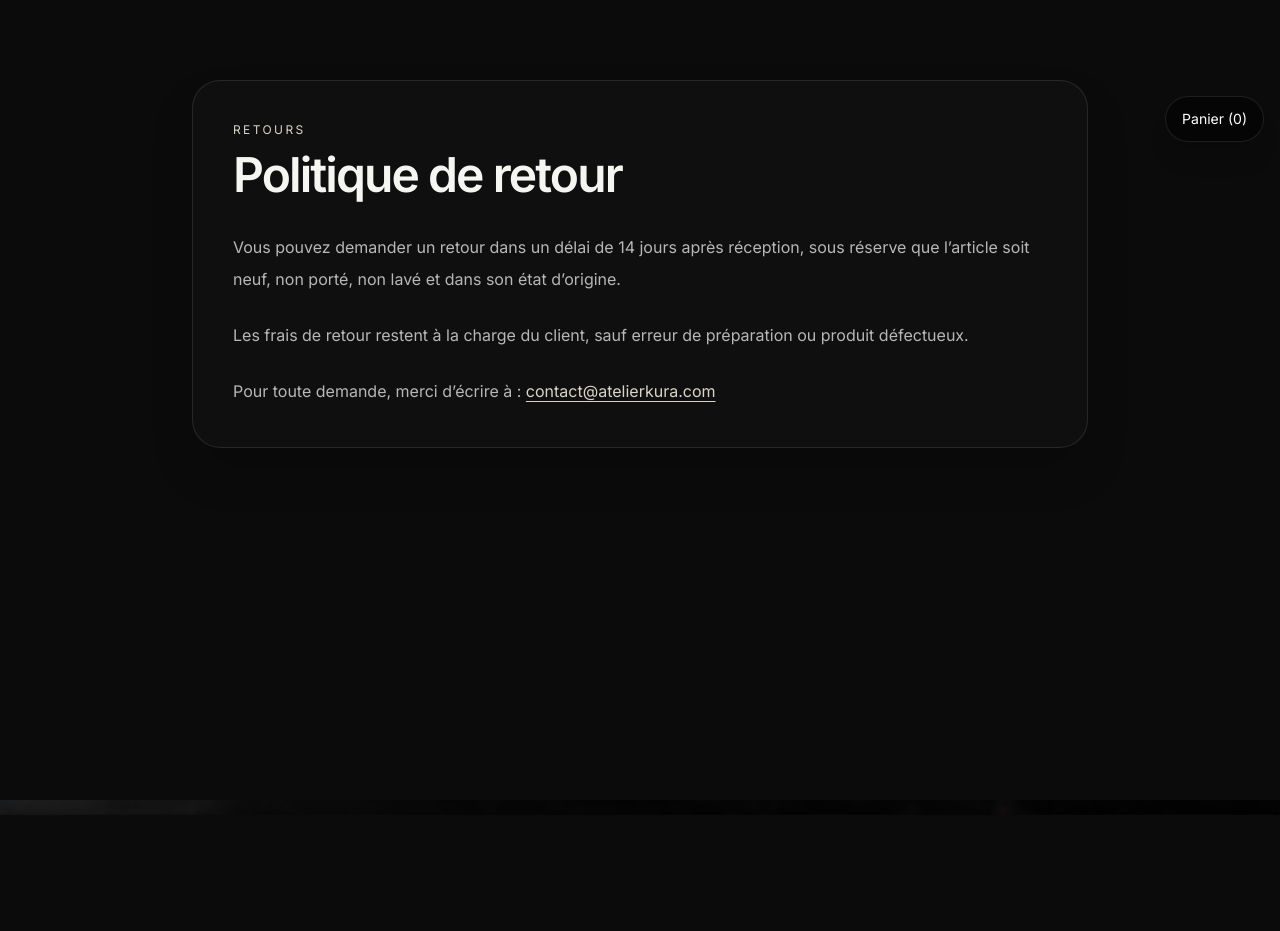
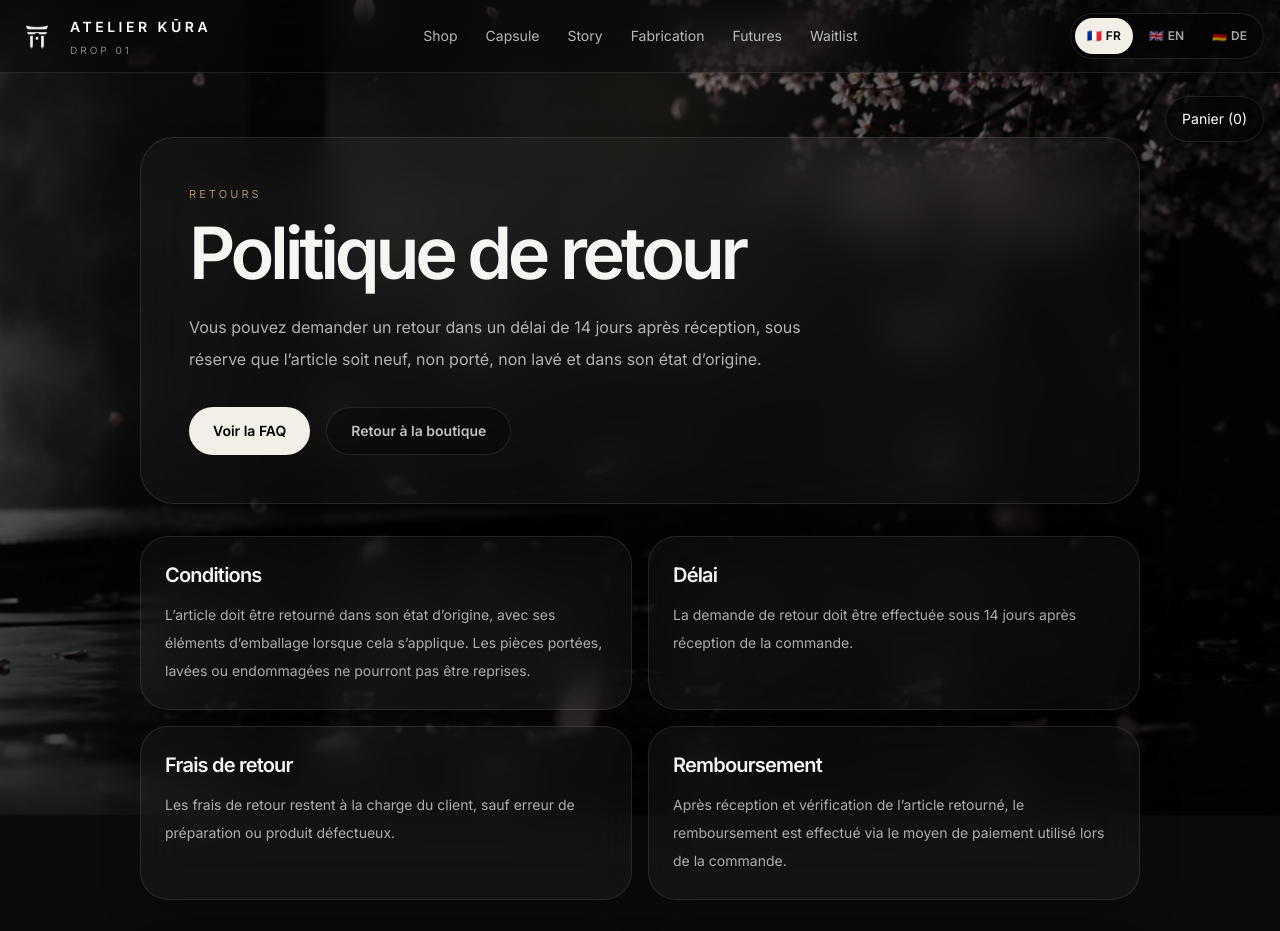
Before and after one commit to alexis54230nancy-boop/atelier-kura, a Next.js app: page /retours in a window 1280 px wide. Shown: the top 931 px of the page. Before the commit the page ends 800 px from the top, so only its background shows below. Built offline with nearby package versions, Linux system fonts and the light colour scheme.

Commit message:
add multilingual returns page

```diff
--- a/app/retours/page.tsx
+++ b/app/retours/page.tsx
@@ -1,39 +1,191 @@
+"use client";
+
+import Link from "next/link";
+import Navbar from "../../components/Navbar";
+import Footer from "../../components/Footer";
+import { useI18n } from "../../components/LanguageProvider";
+
 export default function RetoursPage() {
+  const { language } = useI18n();
+
+  const copy = {
+    eyebrow: {
+      fr: "Retours",
+      en: "Returns",
+      de: "Retouren",
+    },
+    title: {
+      fr: "Politique de retour",
+      en: "Return policy",
+      de: "Rückgaberichtlinie",
+    },
+    intro: {
+      fr: "Vous pouvez demander un retour dans un délai de 14 jours après réception, sous réserve que l’article soit neuf, non porté, non lavé et dans son état d’origine.",
+      en: "You can request a return within 14 days of receipt, provided that the item is new, unworn, unwashed and in its original condition.",
+      de: "Du kannst innerhalb von 14 Tagen nach Erhalt eine Rückgabe anfragen, sofern der Artikel neu, ungetragen, ungewaschen und im Originalzustand ist.",
+    },
+    conditionTitle: {
+      fr: "Conditions",
+      en: "Conditions",
+      de: "Bedingungen",
+    },
+    conditionText: {
+      fr: "L’article doit être retourné dans son état d’origine, avec ses éléments d’emballage lorsque cela s’applique. Les pièces portées, lavées ou endommagées ne pourront pas être reprises.",
+      en: "The item must be returned in its original condition, with its packaging elements when applicable. Worn, washed or damaged pieces cannot be accepted.",
+      de: "Der Artikel muss im Originalzustand zurückgegeben werden, wenn möglich mit der Verpackung. Getragene, gewaschene oder beschädigte Teile können nicht angenommen werden.",
+    },
+    delayTitle: {
+      fr: "Délai",
+      en: "Return window",
+      de: "Frist",
+    },
+    delayText: {
+      fr: "La demande de retour doit être effectuée sous 14 jours après réception de la commande.",
+      en: "The return request must be made within 14 days after receiving the order.",
+      de: "Die Rückgabeanfrage muss innerhalb von 14 Tagen nach Erhalt der Bestellung erfolgen.",
+    },
+    costTitle: {
+      fr: "Frais de retour",
+      en: "Return costs",
+      de: "Rücksendekosten",
+    },
+    costText: {
+      fr: "Les frais de retour restent à la charge du client, sauf erreur de préparation ou produit défectueux.",
+      en: "Return shipping costs remain the customer’s responsibility, except in the case of a preparation error or defective product.",
+      de: "Die Rücksendekosten trägt der Kunde, außer bei einem Vorbereitungsfehler oder einem defekten Produkt.",
+    },
+    refundTitle: {
+      fr: "Remboursement",
+      en: "Refund",
+      de: "Rückerstattung",
+    },
+    refundText: {
+      fr: "Après réception et vérification de l’article retourné, le remboursement est effectué via le moyen de paiement utilisé lors de la commande.",
+      en: "After receiving and checking the returned item, the refund is issued through the payment method used for the order.",
+      de: "Nach Erhalt und Prüfung des zurückgesendeten Artikels erfolgt die Rückerstattung über die bei der Bestellung verwendete Zahlungsmethode.",
+    },
+    contactTitle: {
+      fr: "Demande de retour",
+      en: "Return request",
+      de: "Rückgabeanfrage",
+    },
+    contactText: {
+      fr: "Pour toute demande, merci d’écrire à contact@atelierkura.com avec votre numéro de commande.",
+      en: "For any request, please write to contact@atelierkura.com with your order number.",
+      de: "Für jede Anfrage schreibe bitte an contact@atelierkura.com mit deiner Bestellnummer.",
+    },
+    note: {
+      fr: "Les drops Atelier Kūra étant produits en séries limitées, aucun échange de taille ne peut être garanti. Si une taille est disponible, une solution pourra être proposée après contact.",
+      en: "As Atelier Kūra drops are produced in limited series, size exchanges cannot be guaranteed. If a size is available, a solution may be offered after contact.",
+      de: "Da Atelier Kūra Drops in limitierten Serien produziert werden, kann ein Größentausch nicht garantiert werden. Falls eine Größe verfügbar ist, kann nach Kontaktaufnahme eine Lösung angeboten werden.",
+    },
+    faqCta: {
+      fr: "Voir la FAQ",
+      en: "View FAQ",
+      de: "FAQ ansehen",
+    },
+    shopCta: {
+      fr: "Retour à la boutique",
+      en: "Back to shop",
+      de: "Zurück zum Shop",
+    },
+  };
+
+  const cards = [
+    {
+      title: copy.conditionTitle[language],
+      text: copy.conditionText[language],
+    },
+    {
+      title: copy.delayTitle[language],
+      text: copy.delayText[language],
+    },
+    {
+      title: copy.costTitle[language],
+      text: copy.costText[language],
+    },
+    {
+      title: copy.refundTitle[language],
+      text: copy.refundText[language],
+    },
+  ];
+
   return (
-    <main className="min-h-screen bg-[#0b0b0c] px-4 py-20 text-[#f5f5f2]">
-      <div className="mx-auto max-w-4xl rounded-[28px] border border-white/10 bg-white/[0.02] p-8 shadow-2xl md:p-10">
-        <div className="text-[12px] uppercase tracking-[0.2em] text-[#d9d4c7]">
-          Retours
+    <main className="min-h-screen text-[#f5f5f2]">
+      <Navbar />
+
+      <section className="px-4 py-16">
+        <div className="mx-auto w-[min(1000px,100%)]">
+          <div className="rounded-[34px] border border-white/10 bg-white/[0.035] p-8 shadow-2xl backdrop-blur-xl md:p-12">
+            <div className="text-[11px] uppercase tracking-[0.28em] text-[#A8926E]">
+              {copy.eyebrow[language]}
             </div>
 
-        <h1 className="mt-3 text-4xl font-semibold tracking-[-0.04em] md:text-5xl">
-          Politique de retour
+            <h1 className="mt-4 text-5xl font-semibold leading-[0.95] tracking-[-0.06em] md:text-7xl">
+              {copy.title[language]}
             </h1>
 
-        <div className="mt-8 space-y-6 text-base leading-8 text-white/70">
-          <p>
-            Vous pouvez demander un retour dans un délai de 14 jours après réception,
-            sous réserve que l’article soit neuf, non porté, non lavé et dans son
-            état d’origine.
+            <p className="mt-6 max-w-2xl text-base leading-8 text-white/68">
+              {copy.intro[language]}
             </p>
 
-          <p>
-            Les frais de retour restent à la charge du client, sauf erreur de préparation
-            ou produit défectueux.
+            <div className="mt-8 flex flex-wrap gap-4">
+              <Link
+                href="/faq"
+                className="inline-flex min-h-12 items-center justify-center rounded-full bg-[#F2EFE8] px-6 text-sm font-semibold text-black transition duration-300 hover:-translate-y-[1px]"
+              >
+                {copy.faqCta[language]}
+              </Link>
+
+              <Link
+                href="/shop"
+                className="inline-flex min-h-12 items-center justify-center rounded-full border border-white/10 bg-black/30 px-6 text-sm font-semibold text-white/75 transition duration-300 hover:-translate-y-[1px] hover:border-[#A8926E]/40 hover:text-white"
+              >
+                {copy.shopCta[language]}
+              </Link>
+            </div>
+          </div>
+
+          <div className="mt-8 grid gap-4 md:grid-cols-2">
+            {cards.map((card) => (
+              <section
+                key={card.title}
+                className="rounded-[28px] border border-white/10 bg-white/[0.035] p-6 shadow-2xl backdrop-blur-xl transition duration-500 hover:border-white/15 hover:bg-white/[0.045]"
+              >
+                <h2 className="text-xl font-semibold tracking-[-0.04em]">
+                  {card.title}
+                </h2>
+
+                <p className="mt-3 text-sm leading-7 text-white/65">
+                  {card.text}
                 </p>
+              </section>
+            ))}
+          </div>
 
-          <p>
-            Pour toute demande, merci d’écrire à :
-            {" "}
+          <div className="mt-8 rounded-[28px] border border-[#A8926E]/20 bg-[#A8926E]/10 p-6 text-sm leading-7 text-[#e7dbc0] shadow-2xl backdrop-blur-xl">
+            {copy.note[language]}
+          </div>
+
+          <div className="mt-8 rounded-[28px] border border-white/10 bg-white/[0.035] p-6 shadow-2xl backdrop-blur-xl">
+            <h2 className="text-xl font-semibold tracking-[-0.04em]">
+              {copy.contactTitle[language]}
+            </h2>
+
+            <p className="mt-3 text-sm leading-7 text-white/65">
+              {copy.contactText[language]}{" "}
               <a
                 href="mailto:contact@atelierkura.com"
-              className="text-[#d9d4c7] underline underline-offset-4"
+                className="text-[#d9d4c7] underline underline-offset-4 transition hover:text-white"
               >
                 contact@atelierkura.com
               </a>
             </p>
           </div>
         </div>
+      </section>
+
+      <Footer />
     </main>
   );
 }
```
Lines whose indentation alone changed are shown as unchanged.
